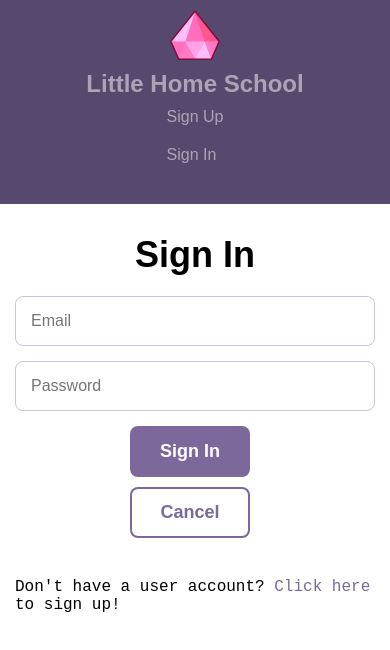
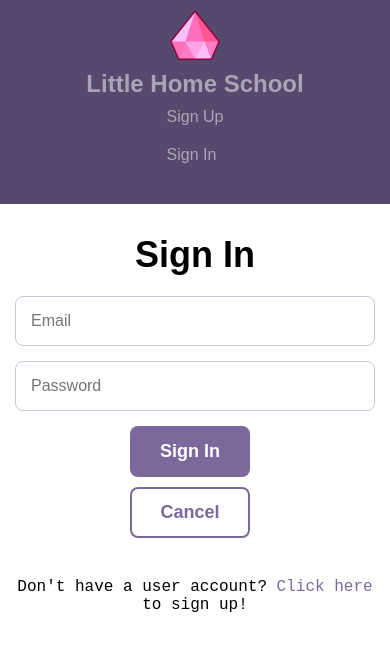
Before and after one commit to Jgobeille/School-Database-App, a React app in the folder client/: page /signin in a window 390 px wide. Shown: the top 650 px of the page. Built offline with nearby package versions, Linux system fonts and the light colour scheme.

Commit message:
made sign-up page responsive to different page sizes

```diff
--- a/client/src/components/Form.js
+++ b/client/src/components/Form.js
@@ -28,7 +28,7 @@ const Form = ({ cancel, errors, submit, submitButtonText, elements }) => {
       <ErrorsDisplay errors={errors} />
       <form onSubmit={handleSubmit}>
         {elements()}
-        <div className="grid pad-bottom submit-cancel-buttons">
+        <div className=" pad-bottom submit-cancel-buttons">
           <button className="submit-button button" type="submit">
             {submitButtonText}
           </button>
--- a/client/src/components/UserSignIn.js
+++ b/client/src/components/UserSignIn.js
@@ -82,7 +82,7 @@ export default class UserSignIn extends Component {
               </React.Fragment>
             )}
           />
-          <p>
+          <p className="signin-signup">
             Don't have a user account? <Link to="/signup">Click here</Link> to
             sign up!
           </p>
--- a/client/src/components/UserSignUp.js
+++ b/client/src/components/UserSignUp.js
@@ -79,7 +79,7 @@ export default class UserSignUp extends Component {
 
     return (
       <div className="bounds">
-        <div className="grid-33 centered signin">
+        <div className="grid centered-signin signin">
           <h1>Sign Up</h1>
           <Form
             cancel={this.cancel}
@@ -132,7 +132,7 @@ export default class UserSignUp extends Component {
             )}
           />
 
-          <p>
+          <p className="signin-signup">
             Already have a user account? <Link to="/signin">Click here</Link> to
             sign in!
           </p>
--- a/client/src/styles/global.css
+++ b/client/src/styles/global.css
@@ -788,7 +788,7 @@ input:focus {
 
 .centered-signin {
   margin: 0 auto;
-  width: 33.3%
+  width: 50%
 }
 
 .submit-button {
@@ -850,6 +850,10 @@ input:focus {
   justify-content: center;
 }
 
+.signin-signup {
+  text-align: center;
+}
+
 
 
 
```
